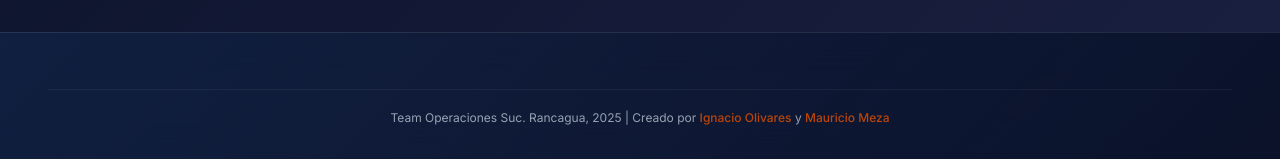
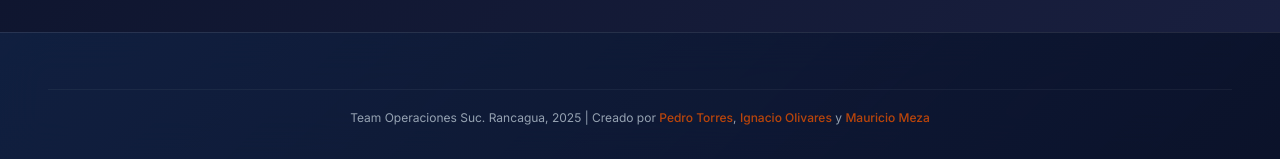
Before and after one commit to MauricioMezaV/Mapas, a Flask app: page / in a window 1280 px wide. Shown: the part 641-800 px from the top of the page. Run offline with Flask 3, Linux system fonts and the light colour scheme.

Commit message:
footer cambios

```diff
--- a/templates/index.html
+++ b/templates/index.html
@@ -60,7 +60,7 @@
         <div class="footer-bottom">
             <p class="footer-copyright">
                 Team Operaciones Suc. Rancagua, 2025 |
-                Creado por <span class="highlight">Ignacio Olivares</span> y <span class="highlight">Mauricio Meza</span>
+                Creado por <span class="highlight">Pedro Torres</span>, <span class="highlight">Ignacio Olivares</span> y <span class="highlight">Mauricio Meza</span>
             </p>
         </div>
     </footer>
```
